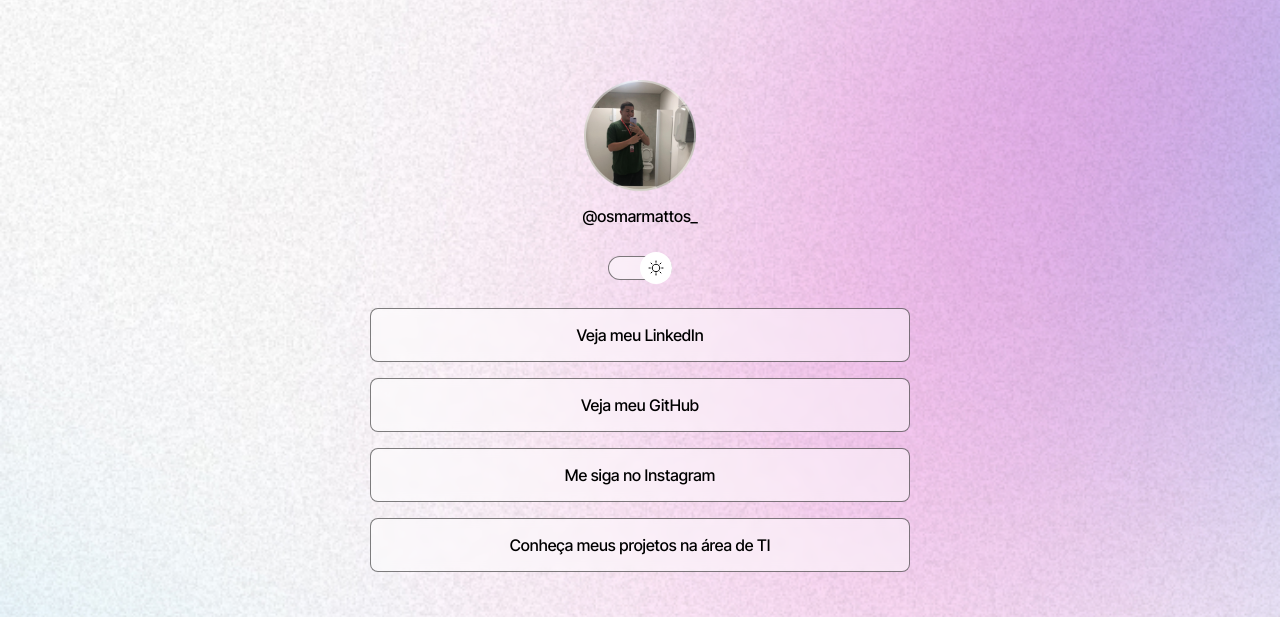
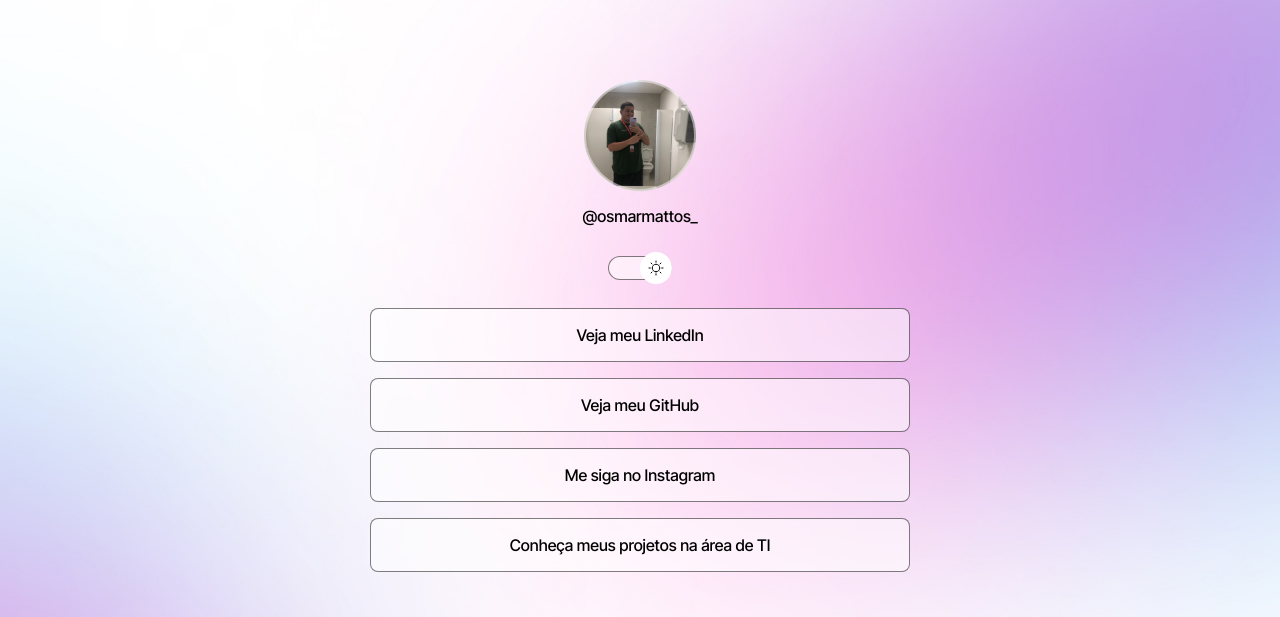
Before and after one commit to Osmarmattos/projeto-rocketseat-portf-lio, a plain HTML site: page index.html in a window 1280 px wide. Shown: the top 617 px of the page. Drawn offline with nearby package versions, Linux system fonts and the light colour scheme.

Commit message:
change background bassed on media queries

```diff
--- a/style.css
+++ b/style.css
@@ -25,6 +25,7 @@
 
 body {
   background: var(--bg-url) no-repeat center/cover;
+  height: 100vh;
 }
 
 body * {
@@ -146,3 +147,16 @@ footer {
   text-align: center;
   font-size: 14px;
 }
+
+/* media queries */
+
+@media(min-width: 700px){
+  :root{
+    --bg-url: url(./imagens/bg-desktop,jpg);
+  }
+
+  .light{
+    --bg-url: url(./imagens/bg-desktop-light.jpg);
+  }
+
+}
```
Also changed, not shown: imagens/bg-desktop-light.jpg (added), imagens/bg-desktop.jpg (added).
